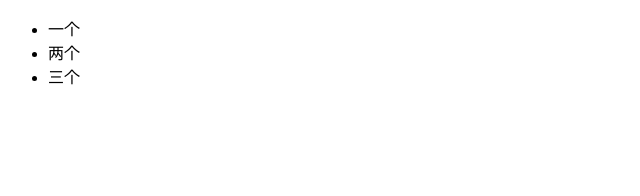
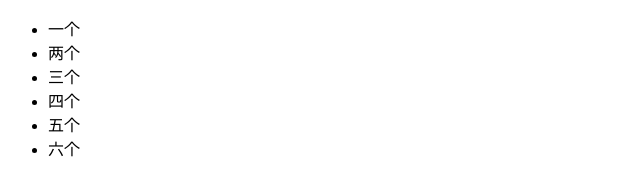
Before and after one commit to spIdermonkeys/Test, a plain HTML site: page index.html in a window 1280 px wide. Shown: the whole page, without its empty margins (0-640 px from the left). Drawn offline with Linux system fonts and the light colour scheme.

Commit message:
修改完成

```diff
--- a/index.html
+++ b/index.html
@@ -10,6 +10,9 @@
         <li>一个</li>
         <li>两个</li>
         <li>三个</li>
+        <li>四个</li>
+        <li>五个</li>
+        <li>六个</li>
     </ul>
 </div>
 </body>
```
Also changed, not shown: 1.txt (added).
